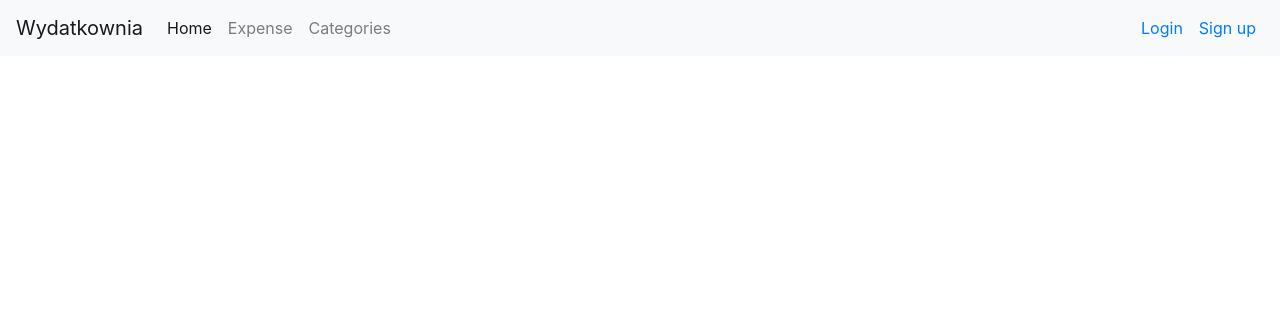
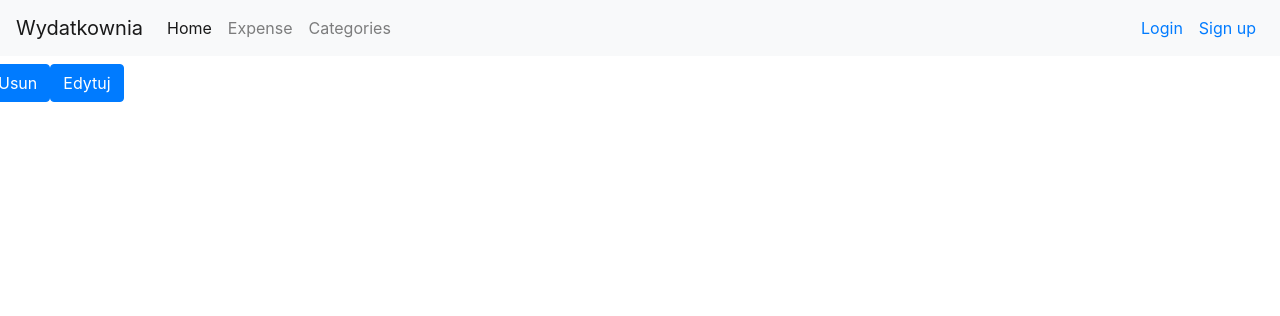
Before and after one commit to pasiac/financetracker, a Django app: template templates/categories/category_detail.html in a window 1280 px wide. Shown: the top 316 px of the page. Run offline with Django 3.2, Linux system fonts and the light colour scheme; the template is opened without the code that fills it, so the values that code supplies are empty; some libraries are stand-ins or nearby versions.

Commit message:
Change in deleteviews to do when delete button clicked

```diff
--- a/categories/views.py
+++ b/categories/views.py
@@ -56,6 +56,10 @@ class CategoryDeleteView(LoginRequiredMixin, DeleteView):
     model = Category
     success_url = reverse_lazy("category_list")
 
+    # TODO: Create confirmation in js
+    def get(self, request, *args, **kwargs):
+        return self.post(request, *args, **kwargs)
+
 
 class CategoryCreateView(LoginRequiredMixin, CreateView):
     model = Category
--- a/expense/views.py
+++ b/expense/views.py
@@ -55,6 +55,10 @@ class ExpenseDeleteView(LoginRequiredMixin, DeleteView):
     model = Expense
     success_url = reverse_lazy("expense_list")
 
+    # TODO: Create confirmation in js
+    def get(self, request, *args, **kwargs):
+        return self.post(request, *args, **kwargs)
+
 
 class ExpenseCreateView(LoginRequiredMixin, CreateView):
     model = Expense
--- a/templates/categories/category_detail.html
+++ b/templates/categories/category_detail.html
@@ -6,5 +6,9 @@
             <canvas id="pie-chart" style="width: 30%;height: 30%;"></canvas>
             {% include 'pie_chart.html' %}
         {% endif %}
+        <div class="row">
+            <div class="col-xs-6"><a class="btn btn-primary" href="{% url 'delete_category' object.id %}">Usun</a></div>
+            <div class="col-xs-6"><a class="btn btn-primary" href="{% url 'edit_category' object.id %}">Edytuj</a></div>
+        </div>
     </div>
 {% endblock %}
```
